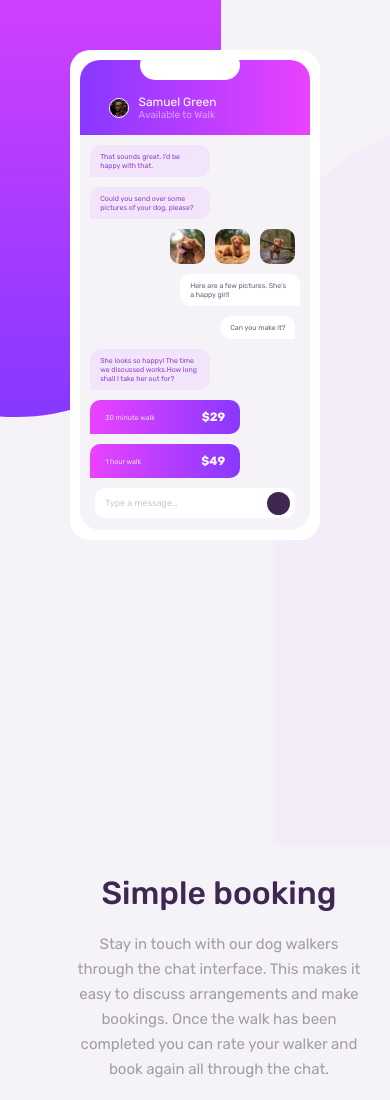
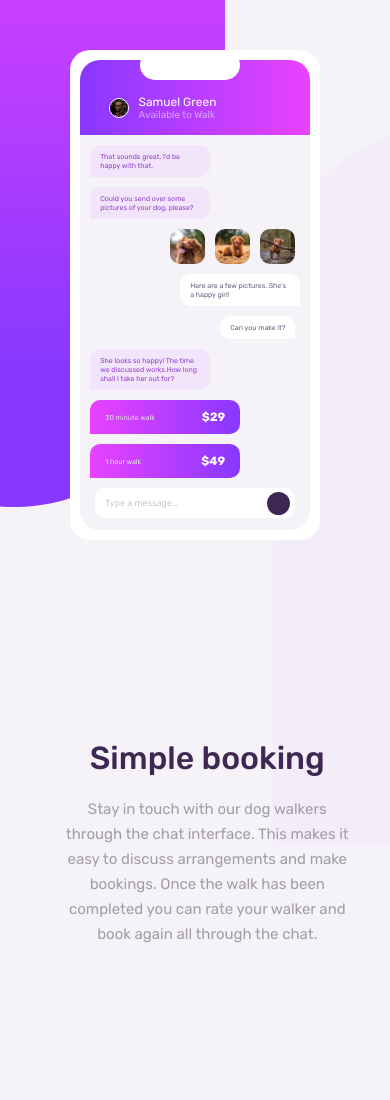
Before and after one commit to devansh373/fm-chat-app-css, a plain HTML site: page index.html in a window 390 px wide. Drawn offline with Linux system fonts and the light colour scheme.

Commit message:
mobile design completed

```diff
--- a/style.css
+++ b/style.css
@@ -219,11 +219,12 @@ body {
 }
 
 .info {
-  position: absolute;
+  /* position: absolute; */
   top: 270px;
   /* right: 380px; */
   right: 26%;
   width: 360px;
+  transform: translateX(46vw);
 }
 .info h1 {
   color: hsl(271, 36%, 24%);
@@ -255,9 +256,10 @@ body {
   .left-bg {
     left: -50%;
     top: 2%;
+    height: 490px;
   }
   .left-bg::after {
-    left: -4px;
+    /* left: -4px; */
     top: -40%;
   }
   .phone {
@@ -270,8 +272,8 @@ body {
   }
   .info {
     z-index: 10;
-    top: 100vh;
-    left: 10%;
+
+    transform: translateX(7vw) translateY(25vh);
     padding: 30px 36px;
     text-align: center;
   }
```
